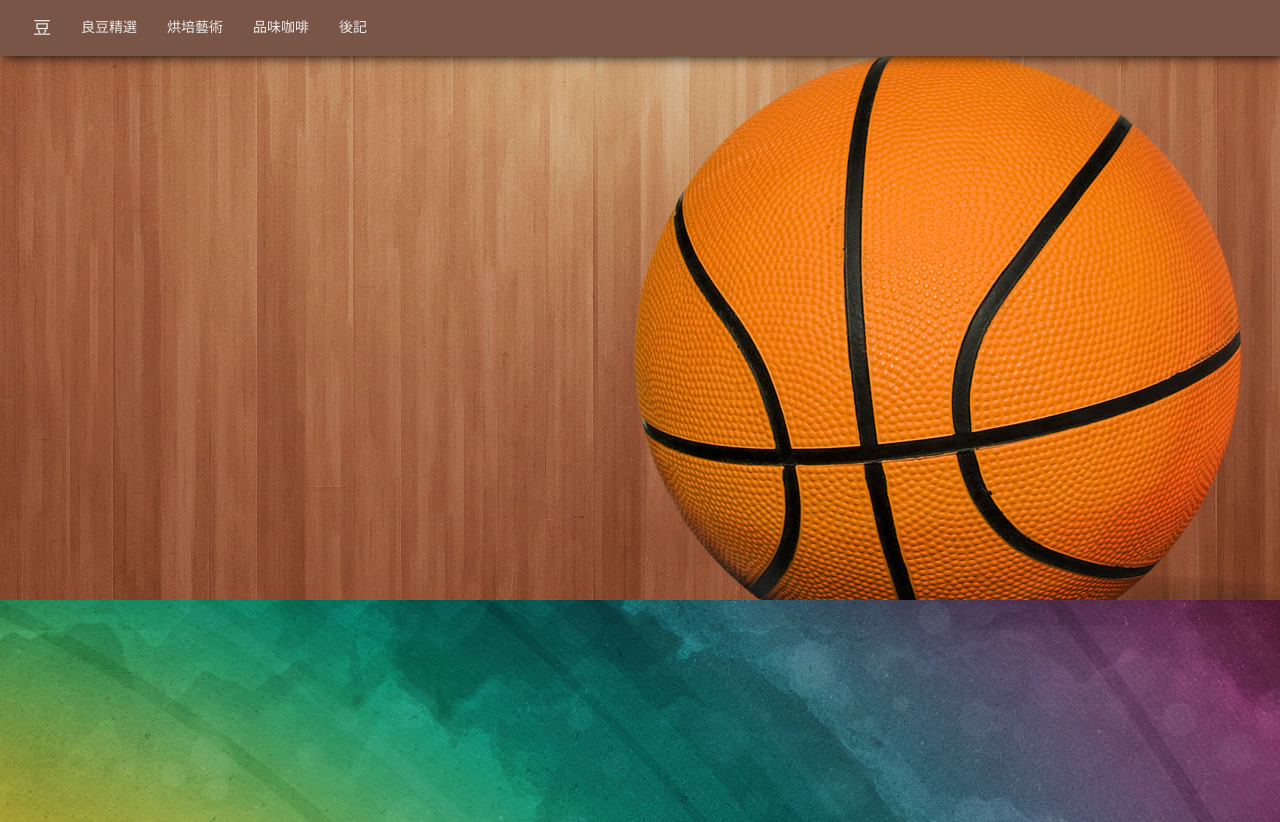
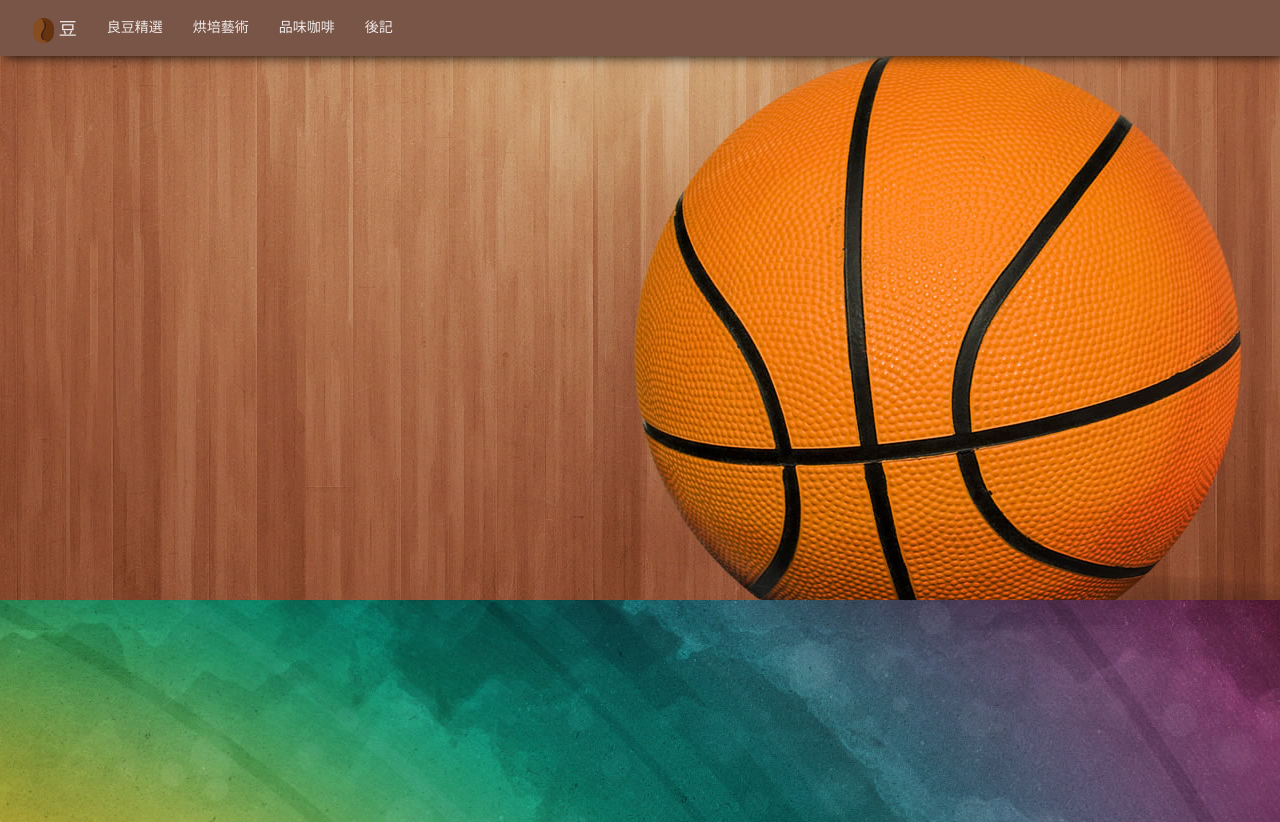
Before and after one commit to scps960423/PS_Demo, a plain HTML site: page index.html in a window 1280 px wide. Shown: the top 822 px of the page. Drawn offline with nearby package versions, Linux system fonts and the light colour scheme; files that its build step writes are made by us from their sources; files whose address does not match are found by name.

Commit message:
新增暫時性icon

```diff
--- a/index.html
+++ b/index.html
@@ -39,7 +39,10 @@
     <nav class="navbar-default navbar-fixed-top" role="navigation" style="background-color: #795548;box-shadow:5px 0px 12px black;padding:3px;">
         <div class="container-fluid">
             <div class="navbar-header">
-                <a class="navbar-brand" href="#" style="color:#efebe9;">豆</a>
+                <a class="navbar-brand" href="#" style="color:#efebe9;">
+                    <nobr><img src="images/coffees.png" style="height:25px;wight:25px;" /></nobr>
+                    <nobr>豆</nobr>
+                </a>
                 <button type="button" id="hello" name="button" class="navbar-toggle collapsed" data-toggle="collapse" data-target="#bs-example-navbar-collapse-2" style="border:2px blue none;">
                   <span class="sr-only" style="background-color: #efebe9;">Toggle navigation</span>
                   <span class="icon-bar" style="background-color: #efebe9;"></span>
```
Also changed, not shown: images/coffees.png (added).
